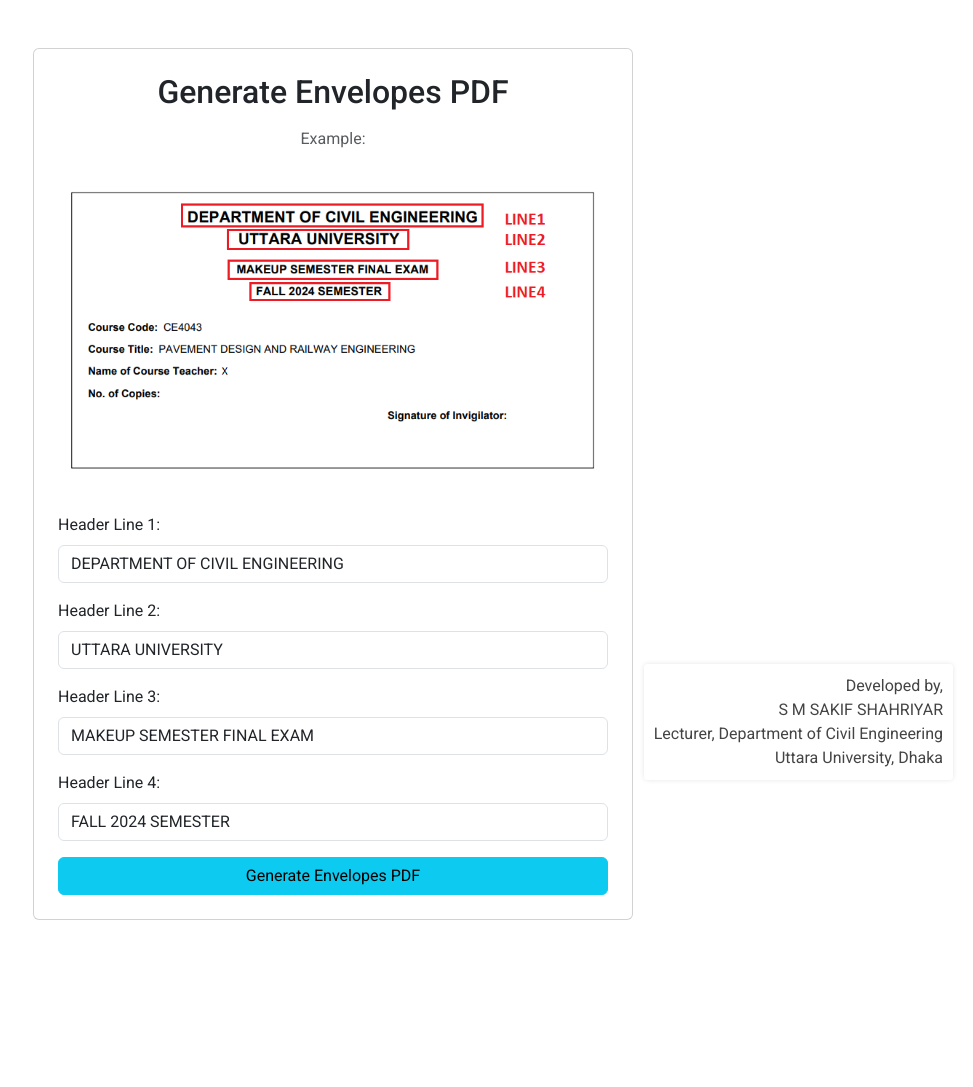
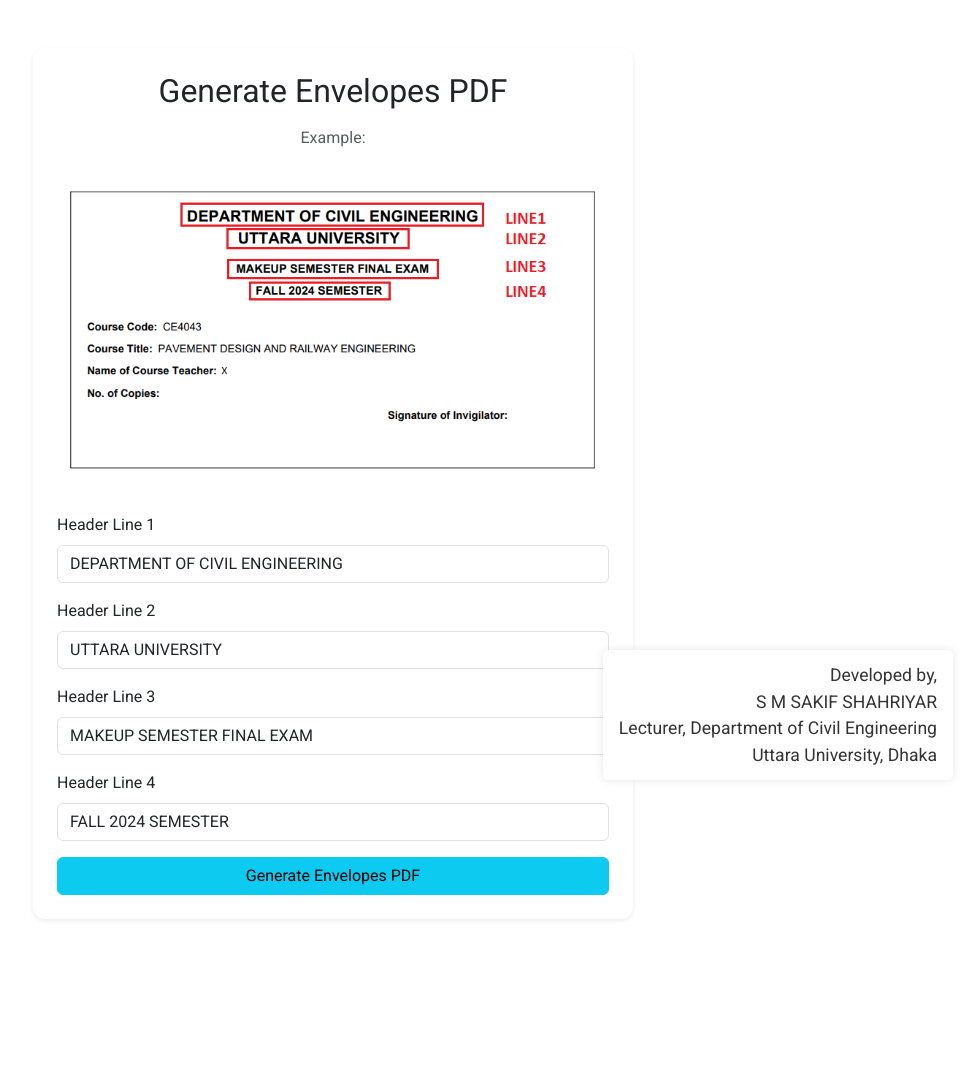
Before and after one commit to SMSakifShahriyar/seatplan_webapp, a Flask app: page /generate_envelopes in a window 1280 px wide. Shown: the whole page, without its empty margins (307-1280 px from the left). Before the commit the page ends 920 px from the top, so only its background shows below. Run offline with Flask 2, Linux system fonts and the light colour scheme; the visitor is signed in with stand-in values (Sample User, id 1).

Commit message:
Update HTML templates with new minimalist design

```diff
--- a/templates/base.html
+++ b/templates/base.html
@@ -5,26 +5,30 @@
   <title>{% block title %}PDF Generator{% endblock %}</title>
   <!-- Bootstrap CSS -->
   <link href="https://cdn.jsdelivr.net/npm/bootstrap@5.3.0/dist/css/bootstrap.min.css" rel="stylesheet">
-  <!-- Google Font: Roboto -->
+  <!-- Google Fonts: Roboto -->
   <link href="https://fonts.googleapis.com/css2?family=Roboto:wght@300;400;500&display=swap" rel="stylesheet">
   <style>
     body {
-      background-color: #ffffff; /* Blank white background */
+      background-color: #ffffff; /* blank white background */
       font-family: 'Roboto', sans-serif;
       margin: 0;
-      padding-bottom: 100px; /* Reserve space for footer */
+      padding-bottom: 120px; /* reserve space for footer */
     }
     .footer {
       position: fixed;
       bottom: 20px;
       right: 20px;
-      font-size: 1rem;
-      color: #444;
-      background: rgba(255,255,255,0.9);
-      padding: 10px;
-      border-radius: 4px;
-      box-shadow: 0 0 5px rgba(0,0,0,0.1);
+      background-color: rgba(255,255,255,0.95);
+      padding: 12px 16px;
+      border-radius: 6px;
+      box-shadow: 0 0 10px rgba(0,0,0,0.1);
+      font-size: 1.1rem;
+      color: #333;
       text-align: right;
+    }
+    /* Optional: Smooth transition on buttons */
+    .btn {
+      transition: background-color 0.3s ease, border-color 0.3s ease;
     }
   </style>
   {% block head %}{% endblock %}
@@ -37,6 +41,8 @@
     Lecturer, Department of Civil Engineering<br>
     Uttara University, Dhaka
   </div>
+  <!-- Bootstrap Bundle with Popper -->
   <script src="https://cdn.jsdelivr.net/npm/bootstrap@5.3.0/dist/js/bootstrap.bundle.min.js"></script>
+  {% block scripts %}{% endblock %}
 </body>
 </html>
--- a/templates/dashboard.html
+++ b/templates/dashboard.html
@@ -3,7 +3,7 @@
 {% block content %}
 <div class="container mt-5">
   <div class="d-flex justify-content-between align-items-center mb-4">
-    <h1>PDF Generator Dashboard</h1>
+    <h1 style="font-weight: 400;">PDF Generator Dashboard</h1>
     <a href="{{ url_for('logout') }}" class="btn btn-danger">Logout</a>
   </div>
   <div class="text-center mb-4">
--- a/templates/envelopes_form.html
+++ b/templates/envelopes_form.html
@@ -2,27 +2,27 @@
 {% block title %}Generate Envelopes PDF{% endblock %}
 {% block content %}
 <div class="container my-5">
-  <div class="card mx-auto p-4" style="max-width:600px;">
-    <h2 class="text-center mb-3">Generate Envelopes PDF</h2>
+  <div class="card mx-auto p-4 shadow-sm" style="max-width:600px; border: none; border-radius: 12px;">
+    <h2 class="text-center mb-3" style="font-weight: 400;">Generate Envelopes PDF</h2>
     <p class="text-center text-muted">Example:</p>
     <div class="text-center mb-4">
-      <img src="{{ url_for('static', filename='ENVELOPES_EXAMPLE.PNG') }}" alt="Envelopes Example" class="img-fluid">
+      <img src="{{ url_for('static', filename='ENVELOPES_EXAMPLE.PNG') }}" alt="Envelopes Example" class="img-fluid" style="max-width:100%;">
     </div>
     <form method="post">
       <div class="mb-3">
-        <label for="line1" class="form-label">Header Line 1:</label>
+        <label for="line1" class="form-label">Header Line 1</label>
         <input type="text" name="line1" id="line1" class="form-control" value="DEPARTMENT OF CIVIL ENGINEERING" required>
       </div>
       <div class="mb-3">
-        <label for="line2" class="form-label">Header Line 2:</label>
+        <label for="line2" class="form-label">Header Line 2</label>
         <input type="text" name="line2" id="line2" class="form-control" value="UTTARA UNIVERSITY" required>
       </div>
       <div class="mb-3">
-        <label for="line3" class="form-label">Header Line 3:</label>
+        <label for="line3" class="form-label">Header Line 3</label>
         <input type="text" name="line3" id="line3" class="form-control" value="MAKEUP SEMESTER FINAL EXAM" required>
       </div>
       <div class="mb-3">
-        <label for="line4" class="form-label">Header Line 4:</label>
+        <label for="line4" class="form-label">Header Line 4</label>
         <input type="text" name="line4" id="line4" class="form-control" value="FALL 2024 SEMESTER" required>
       </div>
       <button type="submit" class="btn btn-info w-100">Generate Envelopes PDF</button>
```
Also changed, not shown: templates/attendance_form.html (+5 -5 lines), templates/login.html (+4 -4 lines), templates/seat_plan_form.html (+5 -5 lines), templates/summary_form.html (+6 -6 lines).
